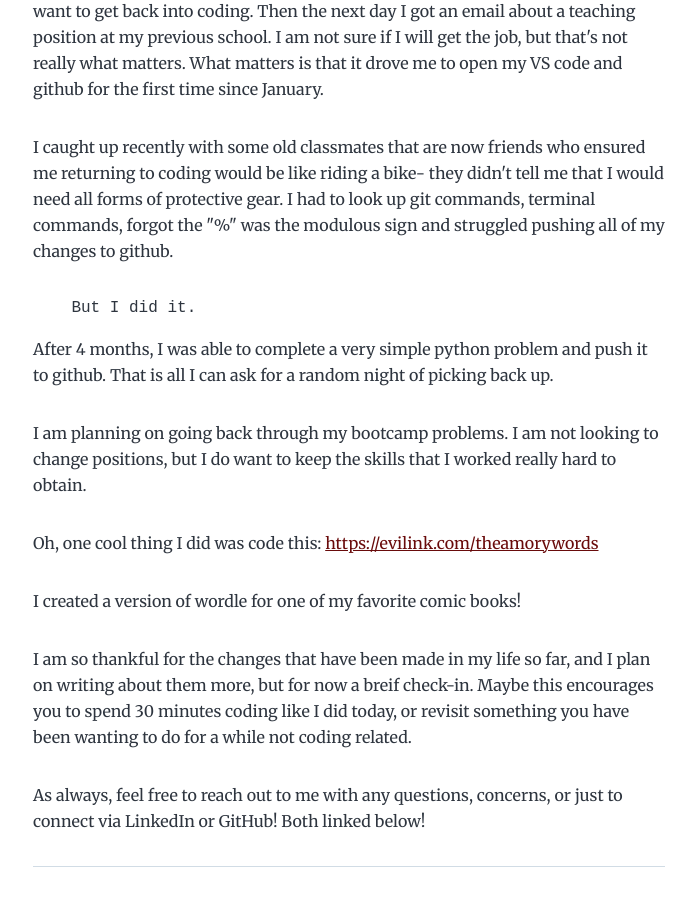
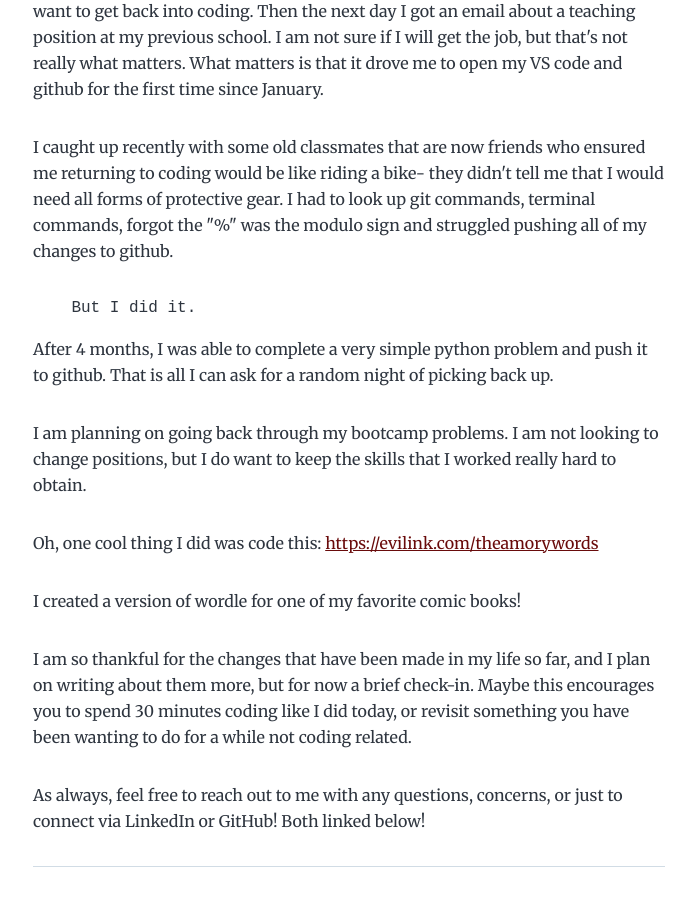
Before and after one commit to tdavis0831/i-was-speaking-blog, a Gatsby site: page /return_to_code/ in a window 1280 px wide. Shown: the part 540-1437 px from the top of the page, without its empty margins (291-987 px from the left). Built offline with nearby package versions, Linux system fonts and the light colour scheme; Gatsby itself is replaced by a stand-in of ours; some packages are replaced by stand-ins of ours; code samples lack their colours.

Commit message:
Hello, Friend(spellcheck)

```diff
--- a/content/blog/return_to_code/index.md
+++ b/content/blog/return_to_code/index.md
@@ -10,7 +10,7 @@ I have a confession. I have not coded since completing my final project. My curr
 
 I took a step back because I needed it, and then I thought to myself 2 days ago- I want to get back into coding. Then the next day I got an email about a teaching position at my previous school. I am not sure if I will get the job, but that's not really what matters. What matters is that it drove me to open my VS code and github for the first time since January.
 
-I caught up recently with some old classmates that are now friends who ensured me returning to coding would be like riding a bike- they didn't tell me that I would need all forms of protective gear. I had to look up git commands, terminal commands, forgot the "%" was the modulous sign and struggled pushing all of my changes to github.
+I caught up recently with some old classmates that are now friends who ensured me returning to coding would be like riding a bike- they didn't tell me that I would need all forms of protective gear. I had to look up git commands, terminal commands, forgot the "%" was the modulo sign and struggled pushing all of my changes to github.
 
 		But I did it.
 
@@ -23,6 +23,6 @@ https://evilink.com/theamorywords
 
 I created a version of wordle for one of my favorite comic books!
 
-I am so thankful for the changes that have been made in my life so far, and I plan on writing about them more, but for now a breif check-in. Maybe this encourages you to spend 30 minutes coding like I did today, or revisit something you have been wanting to do for a while not coding related.
+I am so thankful for the changes that have been made in my life so far, and I plan on writing about them more, but for now a brief check-in. Maybe this encourages you to spend 30 minutes coding like I did today, or revisit something you have been wanting to do for a while not coding related.
 
 As always, feel free to reach out to me with any questions, concerns, or just to connect via LinkedIn or GitHub! Both linked below!
```
